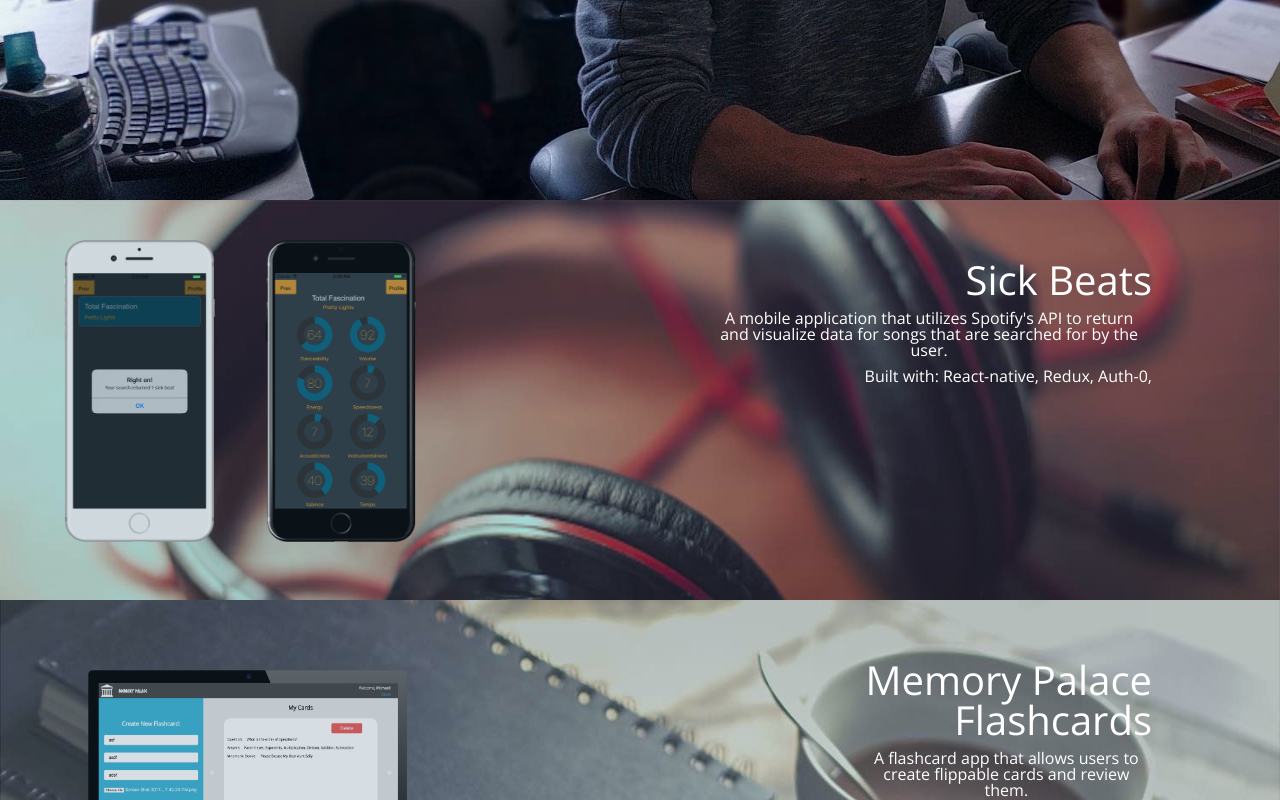
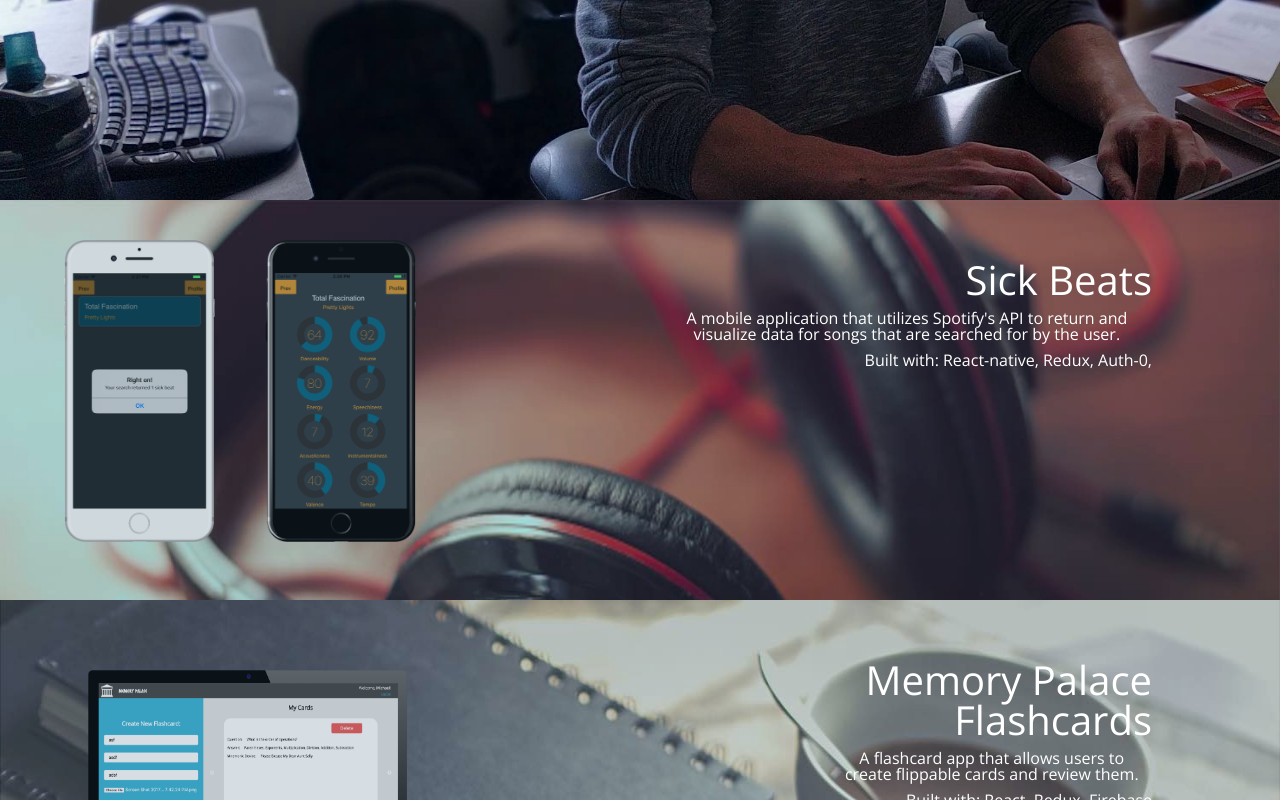
Before and after one commit to sikemausa/Portfolio, a React (Create React App) app: page / in a window 1280 px wide. Shown: the part 1307-2107 px from the top of the page. Built offline with nearby package versions, Linux system fonts and the light colour scheme.

Commit message:
Adjusted project description width, and project media query so that text does not go over device icons

```diff
--- a/src/styles/css/index.css
+++ b/src/styles/css/index.css
@@ -337,7 +337,7 @@ a .nav-link {
   font-weight: 100; }
 
 .project-description {
-  width: 50%;
+  width: 55%;
   padding: 10px;
   text-align: center; }
 
@@ -358,7 +358,7 @@ a .nav-link {
   text-align: center;
   font-family: "Open Sans"; }
 
-@media (max-width: 750px) {
+@media (max-width: 800px) {
   .project-description {
     width: 100%;
     text-align: left; }
--- a/src/styles/scss/Work.scss
+++ b/src/styles/scss/Work.scss
@@ -142,7 +142,7 @@
 }
 
 .project-description {
-  width      : 50%;
+  width      : 55%;
   padding    : 10px;
   text-align : center;
 }
@@ -166,7 +166,7 @@
   font-family : $main-font-family;
 }
 
-@media (max-width: 750px) {
+@media (max-width: 800px) {
   .project-description {
     width      : 100%;
     text-align : left;
```
Also changed, not shown: 1 other file (tests, documents, lock files or other folders).
